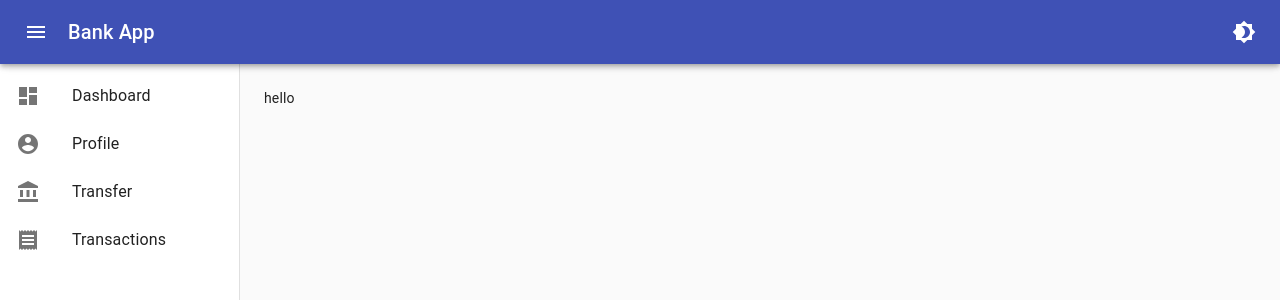
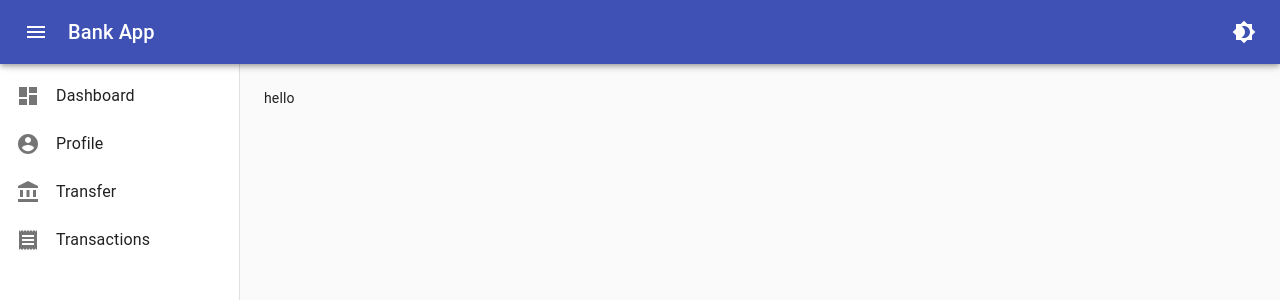
Before and after one commit to aragon12/my_bankapp, a React (Create React App) app: page /test in a window 1280 px wide. Shown: the top 300 px of the page. Built offline with nearby package versions, Linux system fonts and the light colour scheme.

Commit message:
DrawerList: commonize some code
cleans up list

```diff
--- a/src/DrawerList.js
+++ b/src/DrawerList.js
@@ -3,6 +3,7 @@ import ListItem from "@material-ui/core/ListItem";
 import ListItemIcon from "@material-ui/core/ListItemIcon";
 import ListItemText from "@material-ui/core/ListItemText";
 import Typography from "@material-ui/core/Typography";
+import makeStyles from '@material-ui/core/styles/makeStyles';
 import DashboardIcon from "@material-ui/icons/Dashboard";
 import AccountCircleIcon from "@material-ui/icons/AccountCircle";
 import AccountBalanceIcon from "@material-ui/icons/AccountBalance";
@@ -10,60 +11,63 @@ import ReceiptIcon from "@material-ui/icons/Receipt";
 import { Link, useLocation } from "react-router-dom";
 
 function DrawerList() {
-  const path = useLocation().pathname;
   return (
     <div>
       <List>
         <CustomListItem
-          button
           icon={DashboardIcon}
           text='Dashboard'
-          select={path === '/'}
-          component={Link}
-          to='/'
+          url='/'
         />
         <CustomListItem
-          button
           icon={AccountCircleIcon}
           text='Profile'
-          select={path === '/profile'}
-          component={Link}
-          to='/profile'
+          url='/profile'
         />
         <CustomListItem
-          button
           icon={AccountBalanceIcon}
           text='Transfer'
-          select={path === '/transfer'}
-          component={Link}
-          to='/transfer'
+          url='/transfer'
         />
         <CustomListItem
-          button
           icon={ReceiptIcon}
           text='Transactions'
-          select={path === '/transactions'}
-          component={Link}
-          to='/transactions'
+          url='/transactions'
         />
       </List>
     </div>
   )
 };
 
-function CustomListItem({ icon: Icon, text, select, ...rest }) {
+const useStyles = makeStyles((theme) => ({
+  icon: {
+    marginRight: theme.spacing(-2),
+  },
+}));
+
+function CustomListItem({ icon: Icon, text, url, ...rest }) {
+  const classes = useStyles();
+  const path = useLocation().pathname;
+  const select = path === url;
+  const color = select ? 'primary' : 'action';
   const list_text = select ?
     <Typography
       style={{ fontWeight: 'bold' }}
-      color='primary'>
+      color='primary'
+    >
       {text}
     </Typography>
     : text;
 
   return (
-    <ListItem {...rest}>
-      <ListItemIcon>
-        <Icon color={select ? 'primary' : undefined} />
+    <ListItem
+      button
+      component={Link}
+      to={url}
+      {...rest}
+    >
+      <ListItemIcon  className={classes.icon}>
+        <Icon color={color} />
       </ListItemIcon>
       <ListItemText primary={list_text} />
     </ListItem>
```
